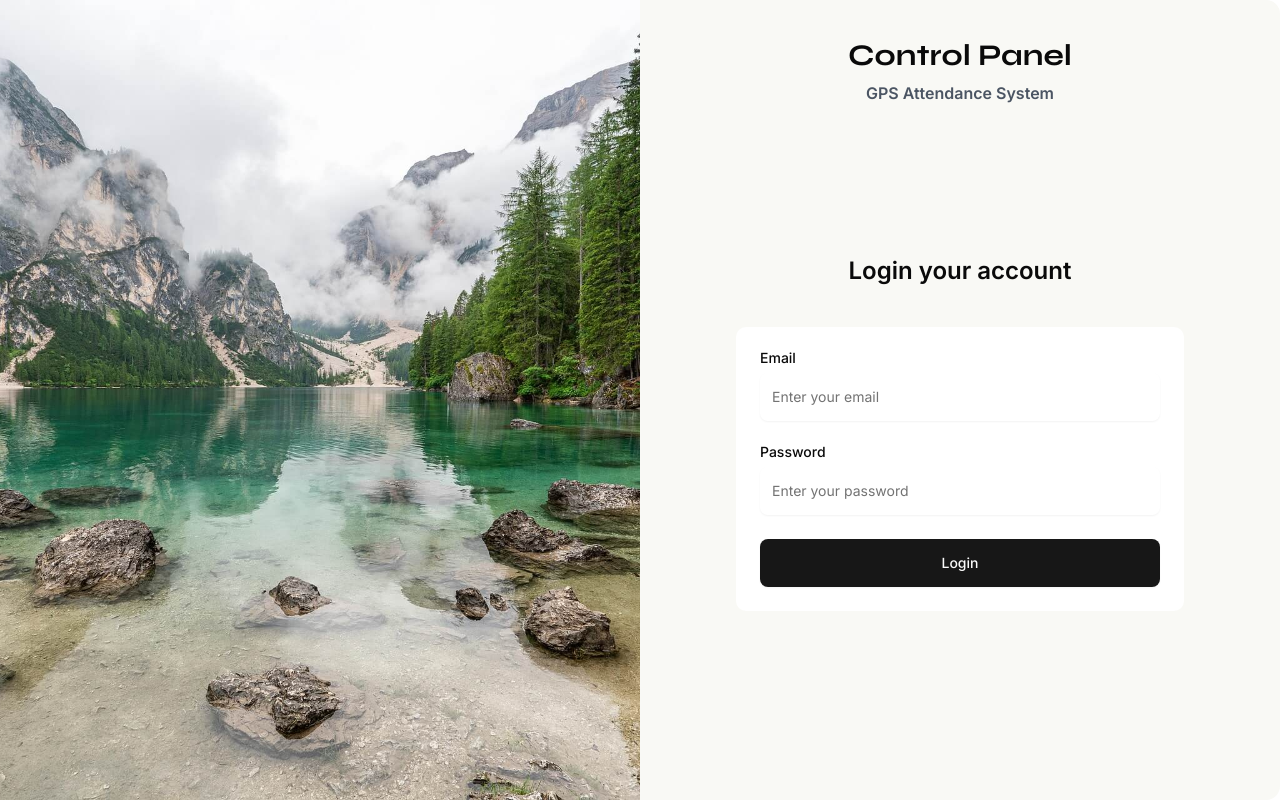
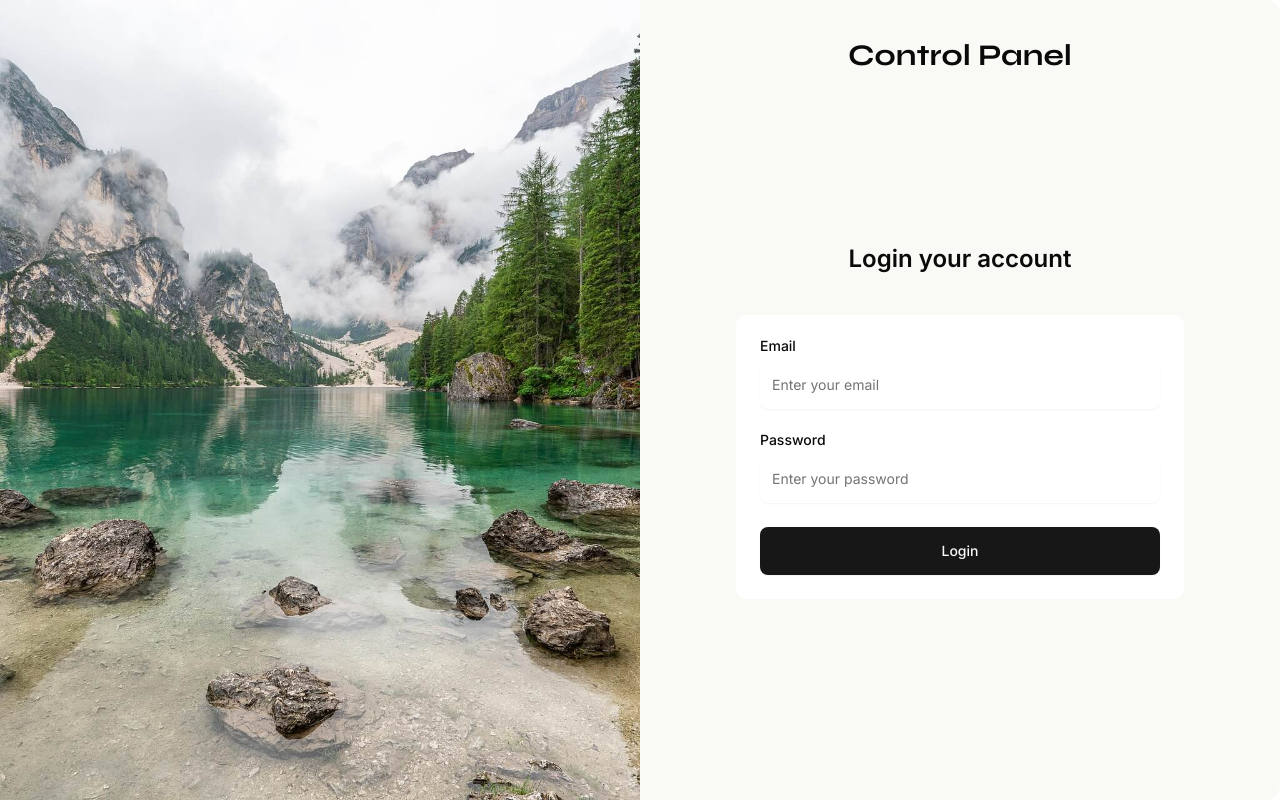
Before and after one commit to Sabbir185/GeoPunch-nextjs, a Next.js app: page /login in a window 1280 px wide. Built offline with nearby package versions, Linux system fonts and the light colour scheme.

Commit message:
change app name and resolve hydration error

```diff
--- a/app/dashboard/layout.tsx
+++ b/app/dashboard/layout.tsx
@@ -16,6 +16,7 @@ import { BellRing } from "lucide-react";
 import { useRouter } from "next/navigation";
 import React, { useEffect, useState } from "react";
 import dayjs from "dayjs";
+import dynamic from "next/dynamic";
 
 function DashboardLayout({ children }: { children: React.ReactNode }) {
   const [profile, setProfile] = useState();
@@ -55,7 +56,9 @@ function DashboardLayout({ children }: { children: React.ReactNode }) {
 
 export default DashboardLayout;
 
-const Clock = () => {
+const Clock = dynamic(
+  () =>
+    Promise.resolve(() => {
       const [time, setTime] = useState(dayjs());
       useEffect(() => {
         const interval = setInterval(() => setTime(dayjs()), 1000);
@@ -68,4 +71,6 @@ const Clock = () => {
           {time?.format("ddd MMM YYYY, hh:mm:ss A")}
         </p>
       );
-};
+    }),
+  { ssr: false }
+);
--- a/app/login/page.tsx
+++ b/app/login/page.tsx
@@ -70,7 +70,7 @@ function Login() {
           <div className="text-center mt-[37px] space-y-2">
             <h1 className="text-3xl font-bold font-syne">Control Panel</h1>
             <h1 className="text-base font-semibold font-inter text-[#4B5563]">
-              GPS Attendance System
+              {process.env.NEXT_PUBLIC_APP_NAME}
             </h1>
           </div>
           <div className="flex flex-col md:-mt-10 items-center justify-center flex-1 px-4 md:px-8 lg:px-12 pb-10 md:pb-0">
--- a/components/dashboard/AppSidebar.tsx
+++ b/components/dashboard/AppSidebar.tsx
@@ -51,7 +51,7 @@ export function AppSidebar({ profile }: { profile: User | undefined }) {
       <Sidebar className="h-screen w-64 p-3">
         <SidebarHeader>
           <div className="flex flex-1 justify-center items-center border-2 border-amber-500">
-            <h1 className="font-bold font-syne text-lg">GPS Attendence</h1>
+            <h1 className="font-bold font-syne text-lg">{process.env.NEXT_PUBLIC_APP_NAME}</h1>
           </div>
         </SidebarHeader>
         <SidebarContent className="mt-3">
```
Also changed, not shown: public/geoLogo.png (added). Lines whose indentation alone changed are shown as unchanged.
